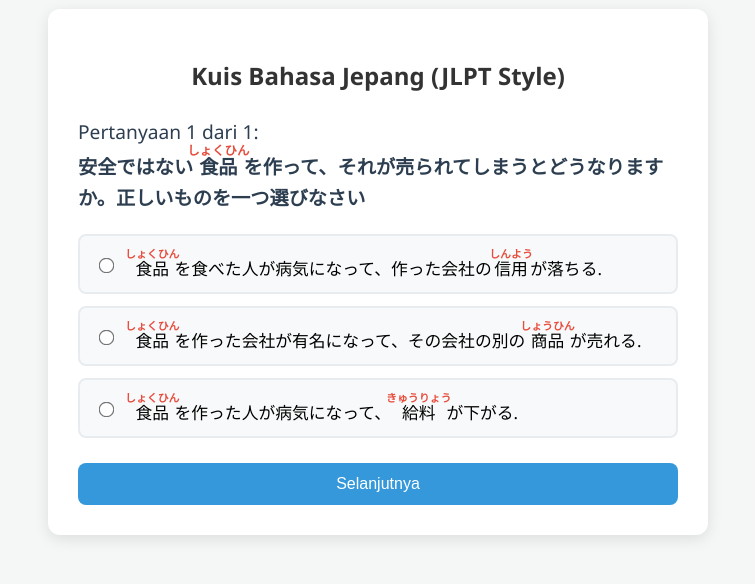
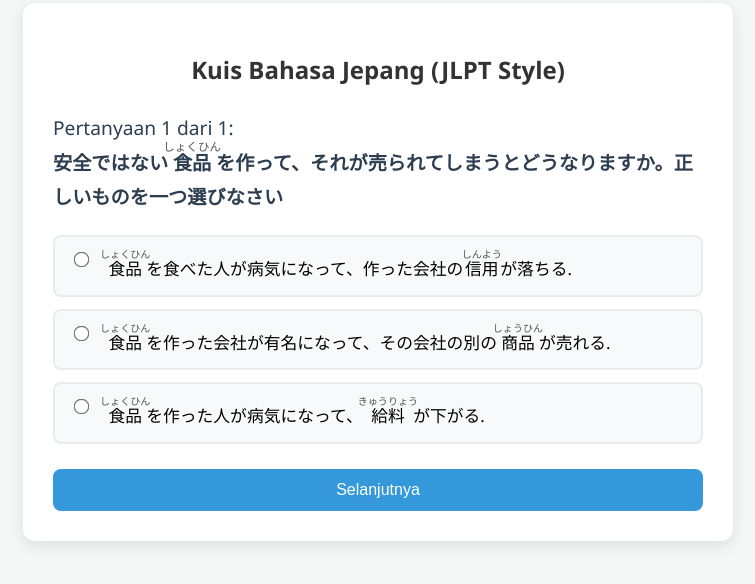
Before and after one commit to Rama-projects/Ssw, a plain HTML site: page index.html in a window 1280 px wide. Shown: the part 148-732 px from the top of the page, without its empty margins (262-1017 px from the left). Drawn offline with Linux system fonts and the light colour scheme.

Commit message:
Update style.css

```diff
--- a/style.css
+++ b/style.css
@@ -15,7 +15,7 @@ body {
     border-radius: 12px;
     box-shadow: 0 4px 15px rgba(0, 0, 0, 0.1);
     width: 100%;
-    max-width: 600px;
+    max-width: 650px;
 }
 
 h2 {
@@ -24,21 +24,28 @@ h2 {
     margin-bottom: 25px;
 }
 
+.loading-text {
+    text-align: center;
+    color: #e67e22;
+    font-weight: bold;
+    margin-bottom: 15px;
+}
+
 .question {
     font-size: 1.2rem;
     margin-bottom: 20px;
     color: #2c3e50;
-    line-height: 1.6;
+    line-height: 1.8;
 }
 
-/* Styling Furigana */
+/* Styling Furigana Otomatis: Hitam keabuan, ukuran kecil */
 ruby {
     ruby-align: center;
 }
 rt {
-    font-size: 0.65em;
-    color: #e74c3c;
-    font-weight: bold;
+    font-size: 0.6em;
+    color: #555555;
+    font-weight: normal;
 }
 
 .options {
@@ -50,7 +57,7 @@ rt {
 
 .option-label {
     display: flex;
-    align-items: center;
+    align-items: flex-start;
     background: #f8f9fa;
     border: 2px solid #e9ecef;
     padding: 12px 15px;
@@ -58,6 +65,7 @@ rt {
     cursor: pointer;
     transition: all 0.2s ease;
     font-size: 1.05rem;
+    line-height: 1.6;
 }
 
 .option-label:hover {
@@ -67,6 +75,7 @@ rt {
 
 .option-label input {
     margin-right: 12px;
+    margin-top: 4px;
     transform: scale(1.2);
 }
 
```
